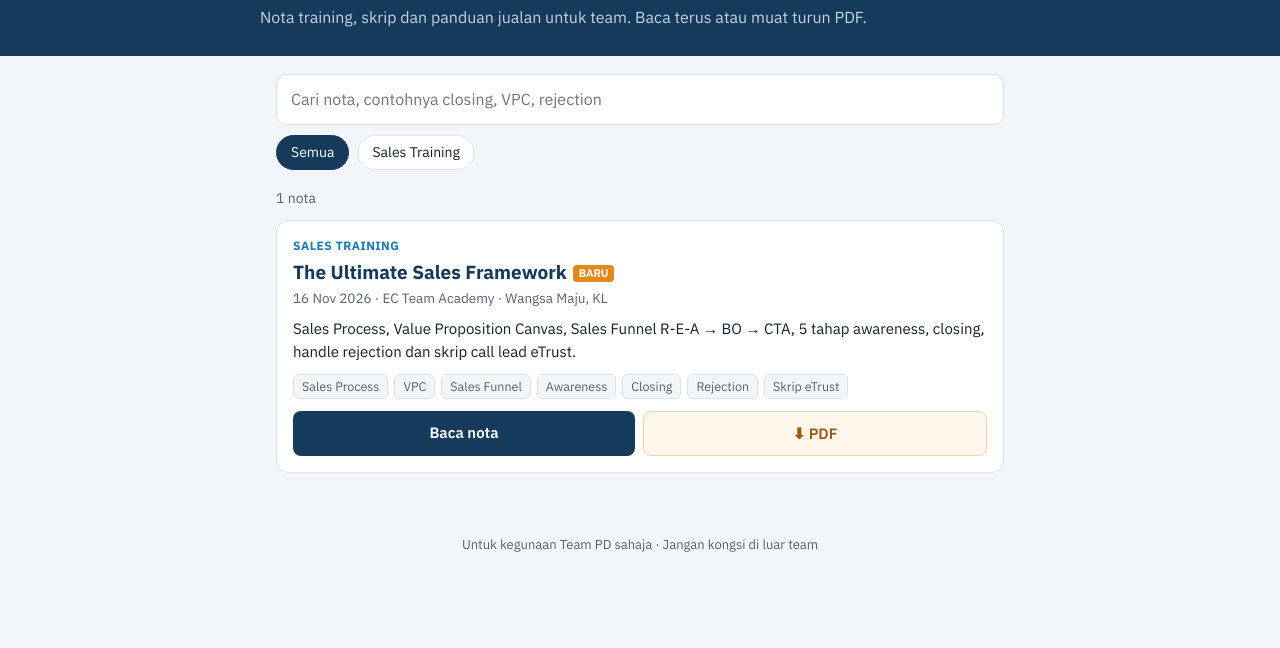
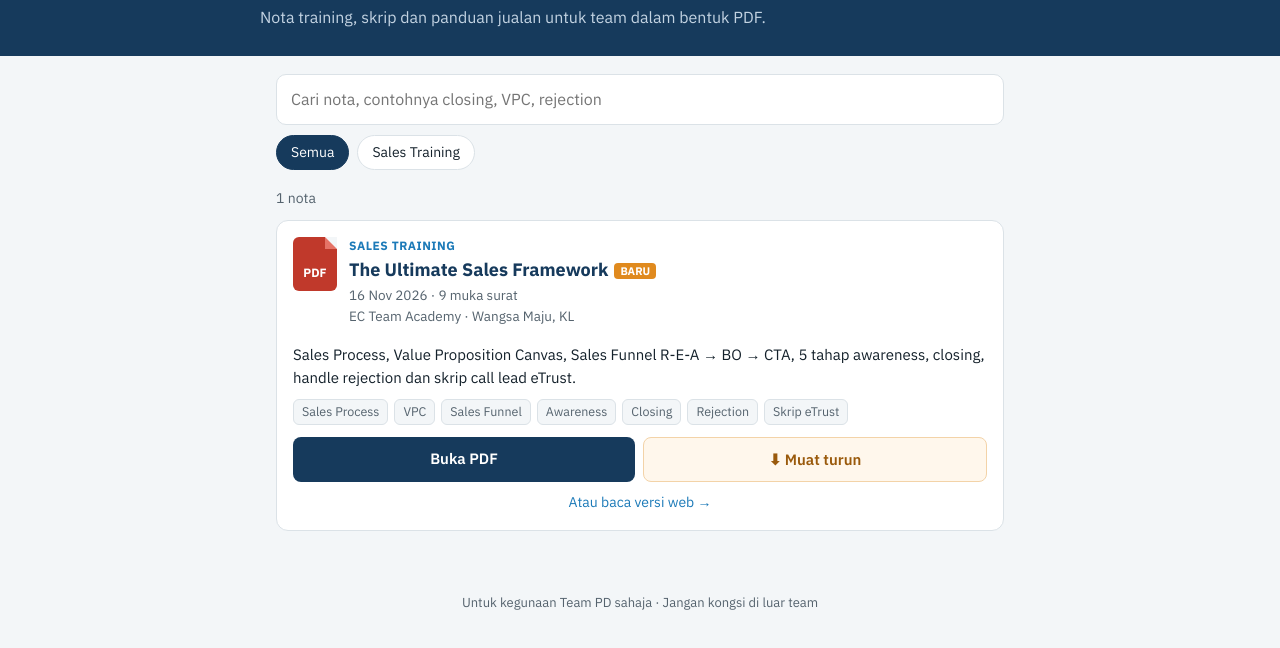
Before and after one commit to saudaranas/langgan-coway, a plain HTML site: page nota-pd/index.html in a window 1280 px wide. Shown: the part 90-738 px from the top of the page. Drawn offline with Linux system fonts and the light colour scheme.

Commit message:
Portal Belajar: kad gaya senarai PDF (Buka PDF / Muat turun)
Co-Authored-By: Claude Opus 5.5 <noreply@anthropic.com>
Claude-Session: https://claude.ai/code/session_019jTfaZQZAm8ZMYGcGFqz8Q

```diff
--- a/nota-pd/index.html
+++ b/nota-pd/index.html
@@ -24,7 +24,7 @@ main{padding:18px 16px 40px}
 .count{font-size:14px;color:var(--muted);margin:0 0 10px}
 .card{background:#fff;border:1px solid var(--line);border-radius:12px;padding:16px;margin-bottom:12px}
 .card .cat{font-size:12px;font-weight:700;letter-spacing:.5px;text-transform:uppercase;color:var(--blue)}
-.card h2{font-size:19px;line-height:1.3;margin:4px 0 4px;color:var(--navy)}
+.card h2{font-size:18px;line-height:1.3;margin:2px 0 4px;color:var(--navy)}
 .card .meta{font-size:13.5px;color:var(--muted);margin-bottom:8px}
 .card .desc{margin:0 0 10px;font-size:15px}
 .topics{display:flex;flex-wrap:wrap;gap:6px;margin-bottom:12px}
@@ -34,6 +34,10 @@ main{padding:18px 16px 40px}
 .btn.read{background:var(--navy);color:#fff}
 .btn.pdf{background:#fff7ec;color:#9a5a0c;border:1px solid #f3d3a8}
 .new{display:inline-block;background:var(--orange);color:#fff;font-size:11px;font-weight:700;border-radius:4px;padding:1px 6px;margin-left:6px;vertical-align:middle}
+.head{display:flex;gap:12px;align-items:flex-start;margin-bottom:8px}
+.ico{flex:none;width:44px;height:54px;border-radius:6px;background:#c0392b;color:#fff;font-size:12px;font-weight:700;display:flex;align-items:flex-end;justify-content:center;padding-bottom:8px;position:relative}
+.ico::after{content:"";position:absolute;top:0;right:0;border-style:solid;border-width:0 12px 12px 0;border-color:transparent var(--panel) #e57367 transparent}
+.web{display:block;margin-top:10px;font-size:14px;color:var(--blue);text-decoration:none;text-align:center}
 .empty{text-align:center;color:var(--muted);padding:30px 10px}
 footer{text-align:center;color:var(--muted);font-size:13px;padding:10px 20px 30px}
 </style>
@@ -42,7 +46,7 @@ footer{text-align:center;color:var(--muted);font-size:13px;padding:10px 20px 30p
 <header class="hero"><div class="wrap">
   <div class="tag">Team PD · Coway</div>
   <h1>Portal Belajar Team PD</h1>
-  <p>Nota training, skrip dan panduan jualan untuk team. Baca terus atau muat turun PDF.</p>
+  <p>Nota training, skrip dan panduan jualan untuk team dalam bentuk PDF.</p>
 </div></header>
 
 <main class="wrap">
@@ -60,7 +64,7 @@ footer{text-align:center;color:var(--muted);font-size:13px;padding:10px 20px 30p
    SENARAI NOTA
    Nak tambah nota baru:
    1. Buat folder baru dalam /nota-pd/ (contoh: /nota-pd/skrip-closing/)
-      dan letak index.html + fail PDF di dalamnya.
+      dan letak fail PDF di dalamnya (index.html versi web adalah pilihan).
    2. Tambah satu objek di BAHAGIAN ATAS senarai ini (nota terbaru di atas).
    ============================================================ */
 const NOTA = [
@@ -71,8 +75,9 @@ const NOTA = [
     sumber: "EC Team Academy · Wangsa Maju, KL",
     ringkasan: "Sales Process, Value Proposition Canvas, Sales Funnel R-E-A → BO → CTA, 5 tahap awareness, closing, handle rejection dan skrip call lead eTrust.",
     topik: ["Sales Process", "VPC", "Sales Funnel", "Awareness", "Closing", "Rejection", "Skrip eTrust"],
-    link: "ultimate-sales-framework/",
-    pdf: "ultimate-sales-framework/nota-ultimate-sales-framework.pdf"
+    mukaSurat: 9,
+    pdf: "ultimate-sales-framework/nota-ultimate-sales-framework.pdf",
+    web: "ultimate-sales-framework/"   // pilihan: versi web untuk baca di telefon
   }
 ];
 
@@ -102,15 +107,21 @@ function render(){
   document.getElementById("count").textContent = rows.length + " nota";
   document.getElementById("list").innerHTML = rows.length ? rows.map(n => `
     <article class="card">
-      <div class="cat">${esc(n.kategori)}</div>
-      <h2>${esc(n.tajuk)}${isNew(n.tarikh) ? '<span class="new">BARU</span>' : ''}</h2>
-      <div class="meta">${fmt(n.tarikh)} · ${esc(n.sumber)}</div>
+      <div class="head">
+        <div class="ico">PDF</div>
+        <div>
+          <div class="cat">${esc(n.kategori)}</div>
+          <h2>${esc(n.tajuk)}${isNew(n.tarikh) ? '<span class="new">BARU</span>' : ''}</h2>
+          <div class="meta">${fmt(n.tarikh)}${n.mukaSurat ? ' · ' + n.mukaSurat + ' muka surat' : ''}<br>${esc(n.sumber)}</div>
+        </div>
+      </div>
       <p class="desc">${esc(n.ringkasan)}</p>
       <div class="topics">${n.topik.map(t => `<span>${esc(t)}</span>`).join("")}</div>
       <div class="actions">
-        <a class="btn read" href="${esc(n.link)}">Baca nota</a>
-        ${n.pdf ? `<a class="btn pdf" href="${esc(n.pdf)}" download>⬇ PDF</a>` : ""}
+        <a class="btn read" href="${esc(n.pdf)}" target="_blank" rel="noopener">Buka PDF</a>
+        <a class="btn pdf" href="${esc(n.pdf)}" download>⬇ Muat turun</a>
       </div>
+      ${n.web ? `<a class="web" href="${esc(n.web)}">Atau baca versi web →</a>` : ""}
     </article>`).join("") : '<div class="empty">Tiada nota dijumpai.</div>';
 }
 render();
```
